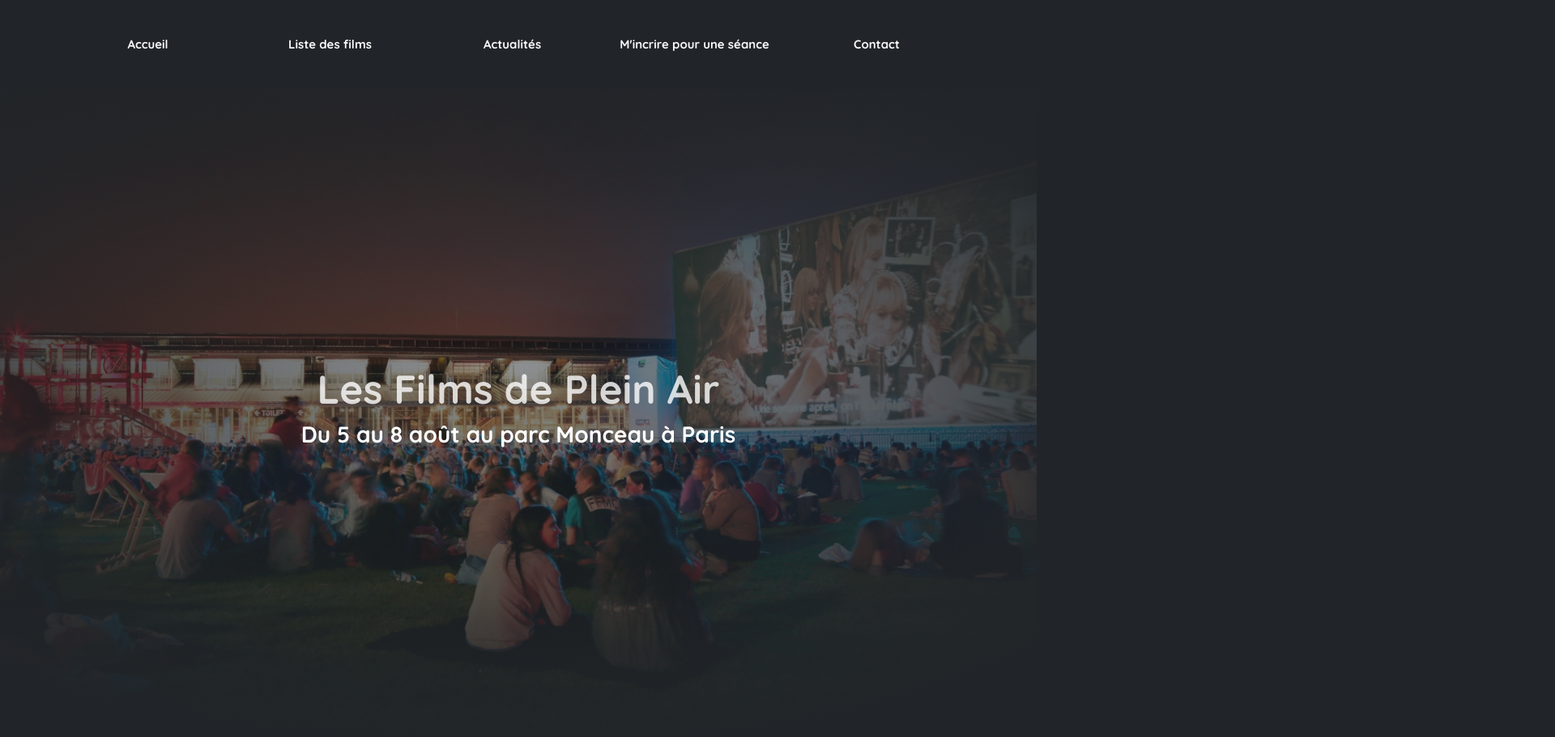
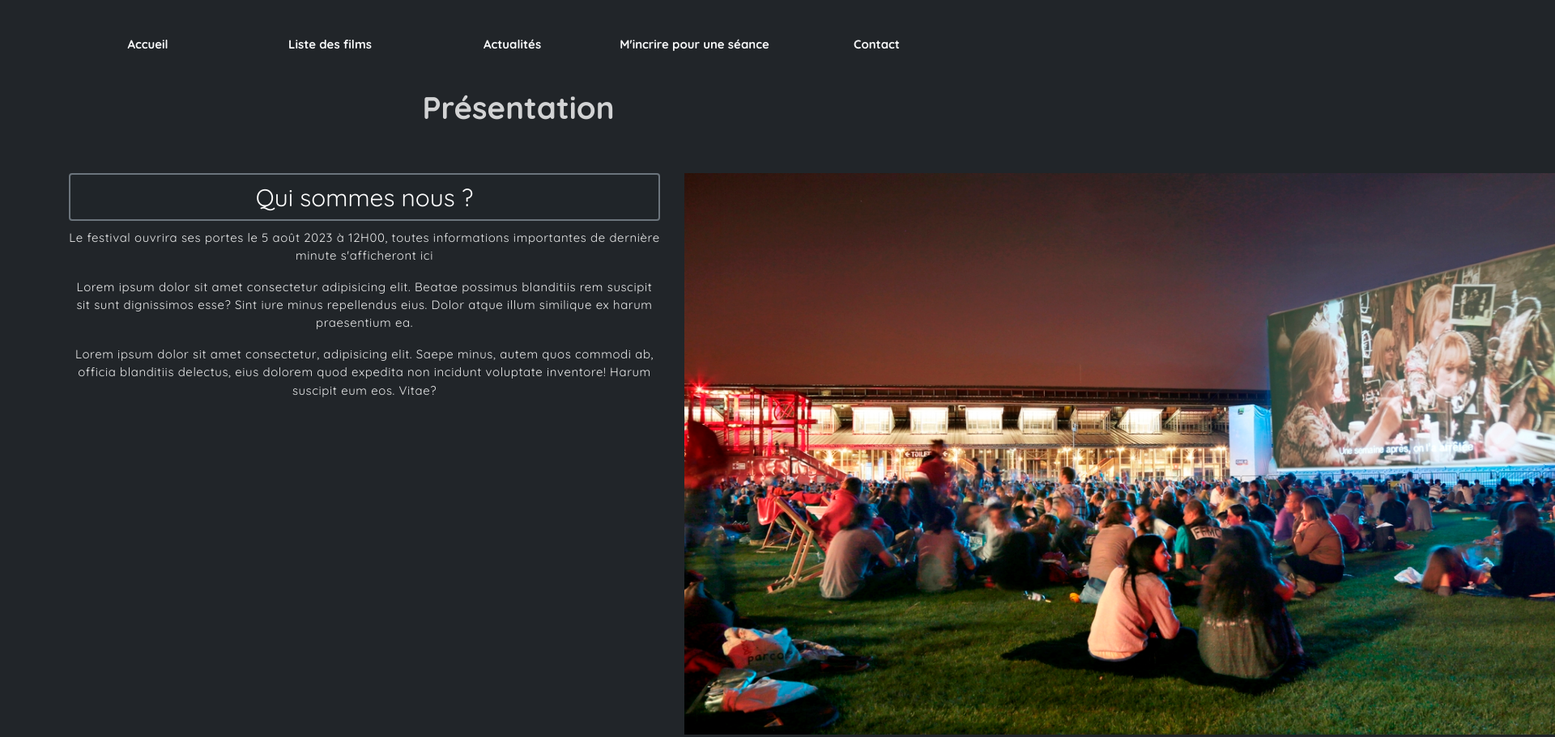
Before and after one commit to killiadmin/lesFilmsDePleinAir, a plain HTML site: page presentation.html in a window 1280 px wide. Shown: the top 911 px of the page at 81% size, 1920 px wide, since content can reach past the window. Drawn offline with Linux system fonts and the light colour scheme.

Commit message:
début maquette présentation

```diff
--- a/presentation.html
+++ b/presentation.html
@@ -22,25 +22,66 @@
             <li class="nav-item"><a href="formulaire.html" class="nav-link">M'incrire pour une séance</a></li>
             <li class="nav-item"><a href="contact.html" class="nav-link">Contact</a></li>
         </ul>
-    </nav><!-- end of page navbar -->
+    </nav>
+    <!-- end of page navbar -->
 
     <!-- page header -->
-    <header class="header">
-        <div class="overlay"></div>
-        <div class="header-content">
-            <h1 class="header-title">Les Films de Plein Air</h1>
-            <h3 class="header-subtitle">Du 5 au 8 août au parc Monceau à Paris</h3>
-
-        </div>
-    </header><!-- end of page header -->
-    <div class="container page-container">
-        <div class="col-md-8 badge">
-                <h1 class="title form-control">Les dernières informations du festival</h1>
-                <h6 class="subtitle">Dernière publication : le 05 avril 2023</p>
+    <header class="container">
+            <h1 class="header-title text-center">Présentation</h1>
+    </header>
+    <!-- end of page header -->
+    <div class="container page-container d-flex">
+        <div class="col-md-8">
+                <h1 class="title form-control">Qui sommes nous ?</h1>
                 <p>
-                    Le festival ouvrira ses portes le 5 août 2023 à 12H00, <br>
-                    toutes informations importantes de dernière minute s'afficheront ici</p>
-        </div>
+                    Le festival ouvrira ses portes le 5 août 2023 à 12H00,
+                    toutes informations importantes de dernière minute s'afficheront ici
+                </p>
+                <p>Lorem ipsum dolor sit amet consectetur adipisicing elit.
+                Beatae possimus blanditiis rem suscipit sit sunt dignissimos esse?
+                Sint iure minus repellendus eius. Dolor atque illum similique ex harum praesentium ea.
+                </p>
+                <p>
+                    Lorem ipsum dolor sit amet consectetur, adipisicing elit.
+                    Saepe minus, autem quos commodi ab, officia blanditiis delectus,
+                    eius dolorem quod expedita non incidunt voluptate inventore! Harum suscipit eum eos. Vitae?
+                </p>
+            </div>
+            <img class="container" src="/assets/imgs/image_cinema_header.jpeg" alt="">
+            <div class="col-md-8">
+                <h1 class="title form-control">Qui sommes nous ?</h1>
+                <p>
+                    Le festival ouvrira ses portes le 5 août 2023 à 12H00,
+                    toutes informations importantes de dernière minute s'afficheront ici
+                </p>
+                <p>Lorem ipsum dolor sit amet consectetur adipisicing elit.
+                Beatae possimus blanditiis rem suscipit sit sunt dignissimos esse?
+                Sint iure minus repellendus eius. Dolor atque illum similique ex harum praesentium ea.
+                </p>
+                <p>
+                    Lorem ipsum dolor sit amet consectetur, adipisicing elit.
+                    Saepe minus, autem quos commodi ab, officia blanditiis delectus,
+                    eius dolorem quod expedita non incidunt voluptate inventore! Harum suscipit eum eos. Vitae?
+                </p>
+            </div>
+            <img class="container" src="/assets/imgs/image_cinema_header.jpeg" alt="">
+            <div class="col-md-8">
+                <h1 class="title form-control">Qui sommes nous ?</h1>
+                <p>
+                    Le festival ouvrira ses portes le 5 août 2023 à 12H00,
+                    toutes informations importantes de dernière minute s'afficheront ici
+                </p>
+                <p>Lorem ipsum dolor sit amet consectetur adipisicing elit.
+                Beatae possimus blanditiis rem suscipit sit sunt dignissimos esse?
+                Sint iure minus repellendus eius. Dolor atque illum similique ex harum praesentium ea.
+                </p>
+                <p>
+                    Lorem ipsum dolor sit amet consectetur, adipisicing elit.
+                    Saepe minus, autem quos commodi ab, officia blanditiis delectus,
+                    eius dolorem quod expedita non incidunt voluptate inventore! Harum suscipit eum eos. Vitae?
+                </p>
+            </div>
+            <img class="container" src="/assets/imgs/image_cinema_header.jpeg" alt="">
     </div>
 
     <!-- page container -->
```
Also changed, not shown: index.html (+1 -1 lines).
